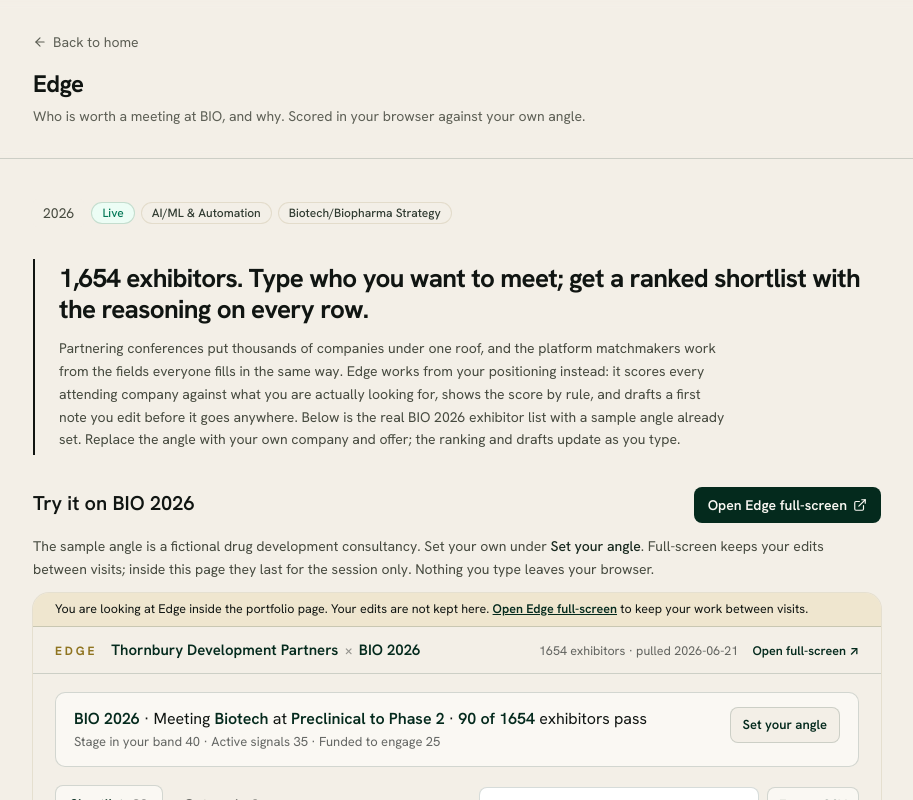
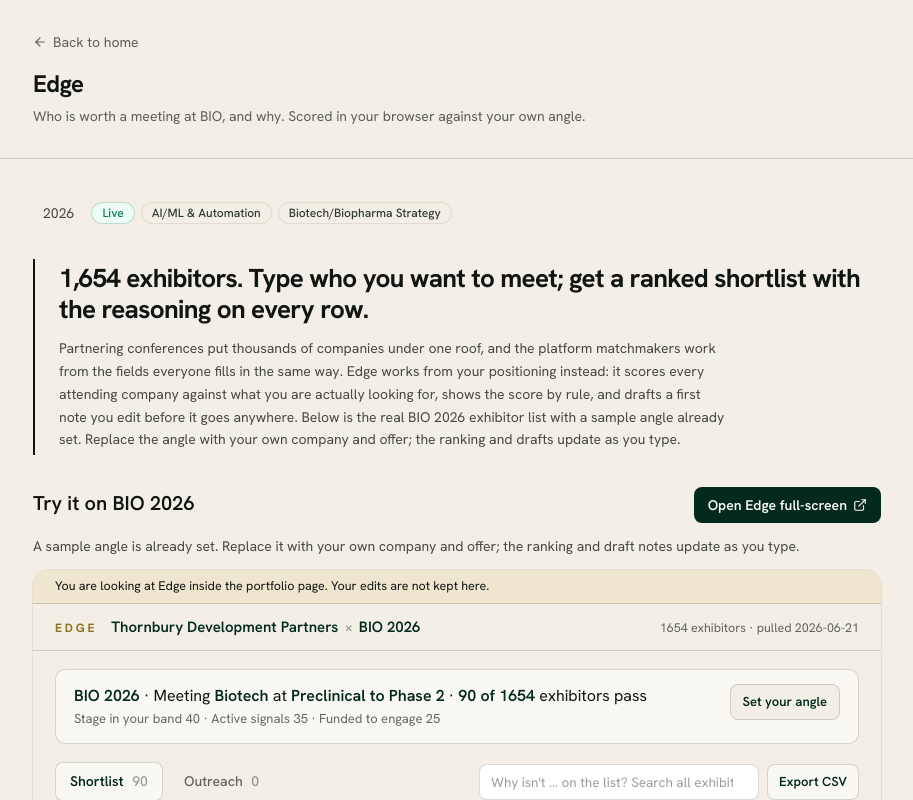
Before and after one commit to katieluii/katieluii.github.io, a React (Vite) app: page /partner-prioritisation in a window 1280 px wide. Shown: the top 800 px of the page, without its empty margins (183-1096 px from the left). Built offline with nearby package versions, Linux system fonts and the light colour scheme; no server answers.

Commit message:
Simplify Edge demo callout

```diff
--- a/public/demos/ws19-partner-portal.html
+++ b/public/demos/ws19-partner-portal.html
@@ -201,7 +201,6 @@
     <span class="who" id="who"></span>
     <div class="top-r">
       <span id="pulled" class="num"></span>
-      <a id="fullscreen" href="#" target="_blank" rel="noopener" style="display:none">Open full-screen ↗</a>
     </div>
   </div>
 </header>
@@ -621,9 +620,7 @@
   $("voice").placeholder=C.voice_ph||"Paste one of your own emails.";
   $("signoff").value=C.signoff||"Kind regards,\n[Name]\n[Title]";
   const restored=restore();sel.value=CONF;confNote();
-  if(EMBEDDED){const n=$("notice");n.classList.add("on");clear($("notice-txt")).appendChild(h("span",{},[
-    "You are looking at Edge inside the portfolio page. Your edits are not kept here. ",h("a",{href:location.href,target:"_blank",rel:"noopener",text:"Open Edge full-screen"})," to keep your work between visits."]));
-    const fs=$("fullscreen");fs.href=location.href;fs.style.display="";}
+  if(EMBEDDED){const n=$("notice");n.classList.add("on");$("notice-txt").textContent="You are looking at Edge inside the portfolio page. Your edits are not kept here.";}
   else if(!PERSIST){const n=$("notice");n.classList.add("on");$("notice-txt").textContent="This browser is blocking local storage, so your edits will not survive a reload.";}
   else if(C.banner){const n=$("notice");n.classList.add("on");$("notice-txt").textContent=C.banner;}
   $("angle-btn").addEventListener("click",()=>{const f=$("form"),open=!f.classList.contains("open");f.classList.toggle("open",open);
--- a/src/pages/PartnerPrioritisation.tsx
+++ b/src/pages/PartnerPrioritisation.tsx
@@ -123,10 +123,8 @@
             </a>
           </div>
           <p className="text-sm text-slate-600 dark:text-zinc-400 leading-relaxed">
-            The sample angle is a fictional drug development consultancy. Set your own under{' '}
-            <span className="font-medium text-slate-800 dark:text-zinc-200">Set your angle</span>. Full-screen keeps
-            your edits between visits; inside this page they last for the session only. Nothing you type leaves your
-            browser.
+            A sample angle is already set. Replace it with your own company and offer; the ranking and draft notes
+            update as you type.
           </p>
           <EmbeddedPortal />
         </div>
```
